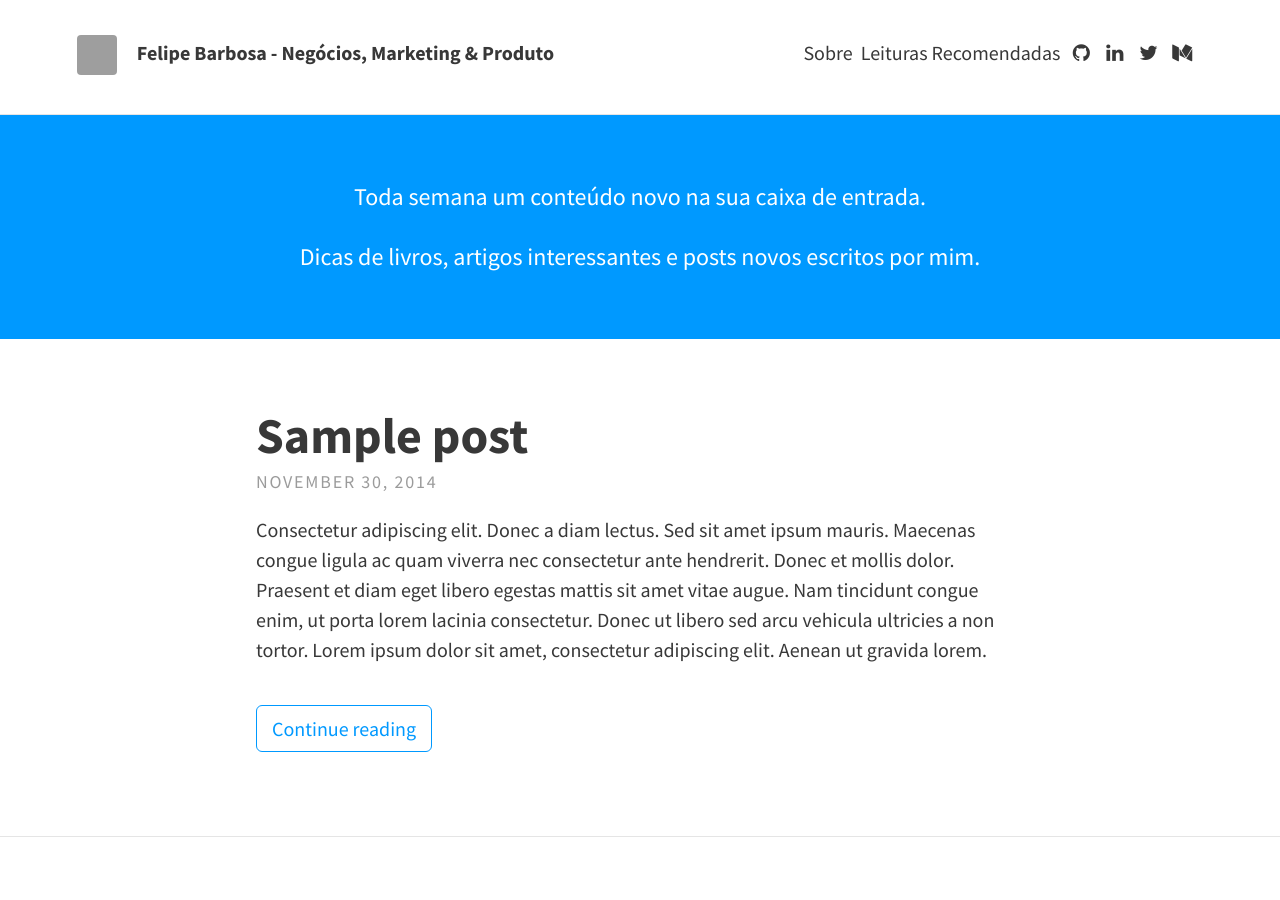
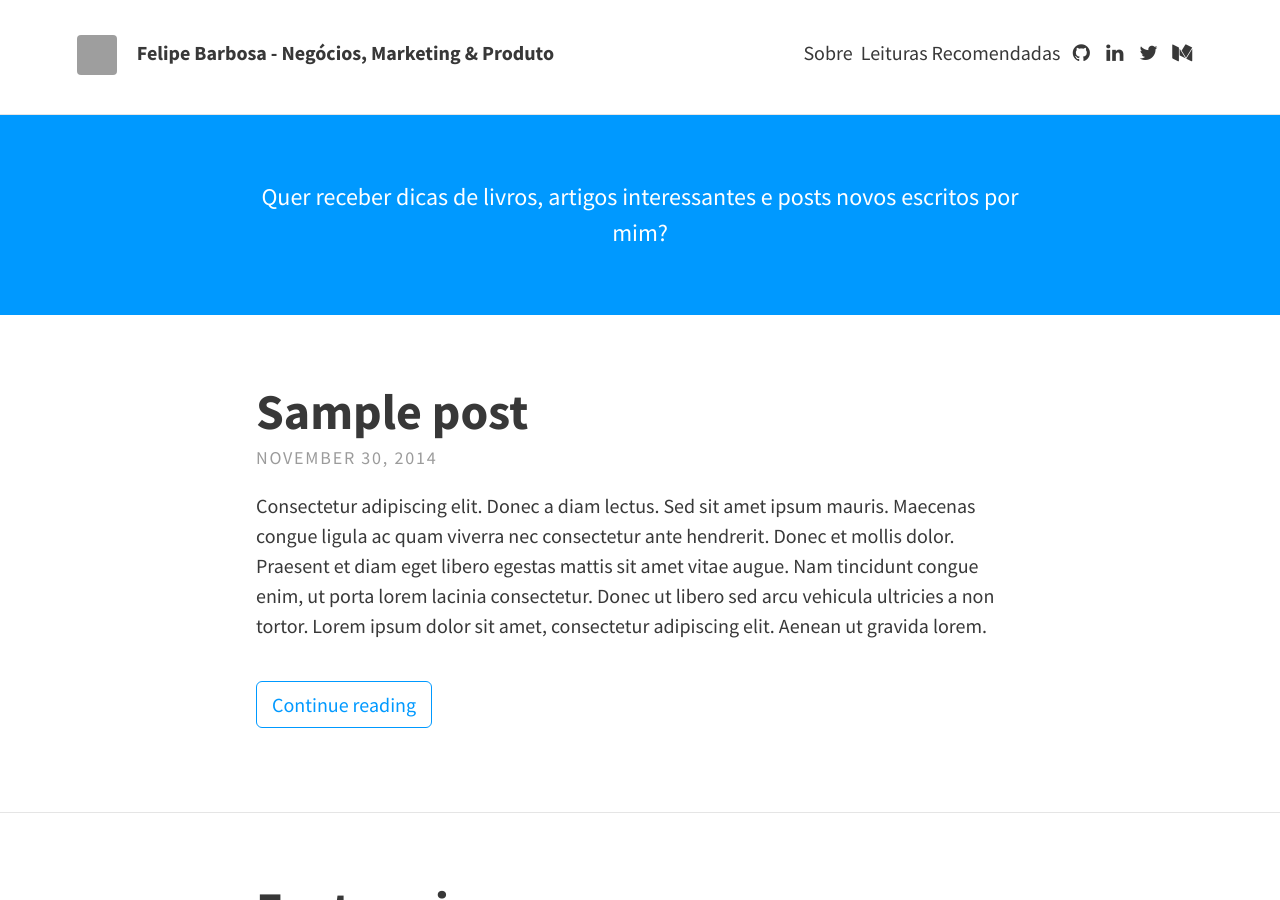
Before and after one commit to felipecbarbosa/felipecbarbosa.github.io, a Jekyll site: the page built from index.html, in a window 1280 px wide and 900 px high. Built offline with Jekyll 4.4.1, drawn with Linux system fonts in a browser that asks for light colours; nearby versions of some CDN libraries; the list of posts is cut into pages by our own code; grey boxes are pictures that could not be loaded.

Commit message:
Changed header text

```diff
--- a/_config.yml
+++ b/_config.yml
@@ -12,8 +12,7 @@ theme_settings:
 
   # Header and footer text
   header_text: >
-     <p>Toda semana um conteúdo novo na sua caixa de entrada.</p>
-     <p>Dicas de livros, artigos interessantes e posts novos escritos por mim.</p>
+     <p>Quer receber dicas de livros, artigos interessantes e posts novos escritos por mim?</p>
 
 
   header_text_feature_image:
```
